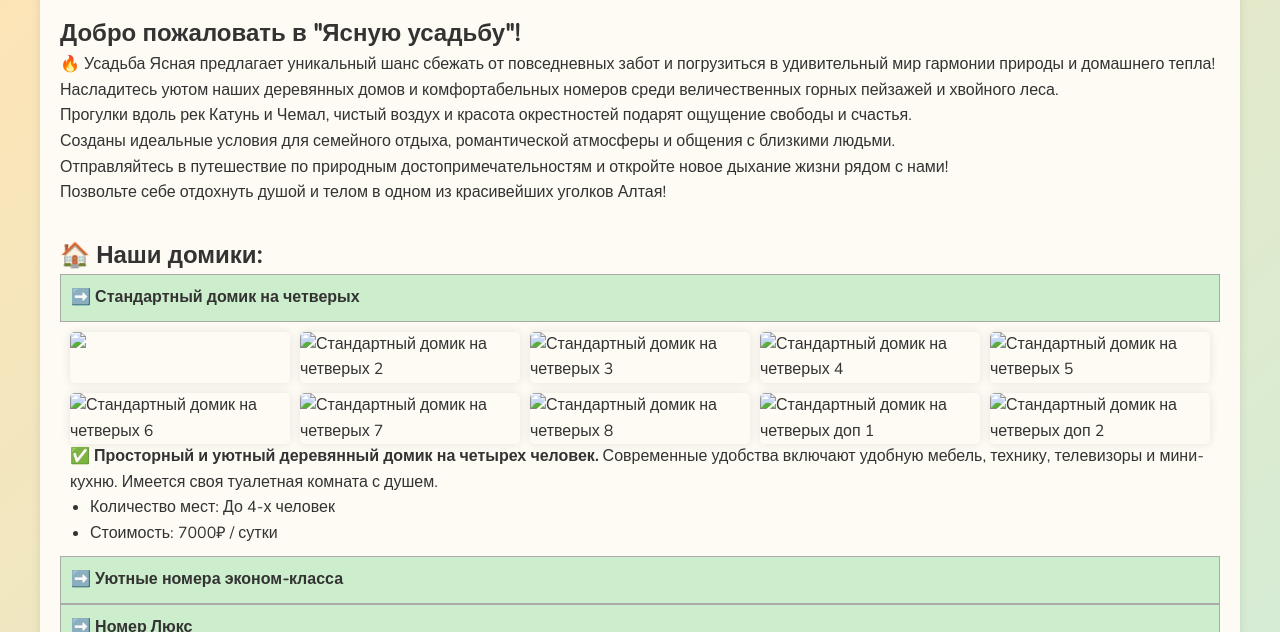
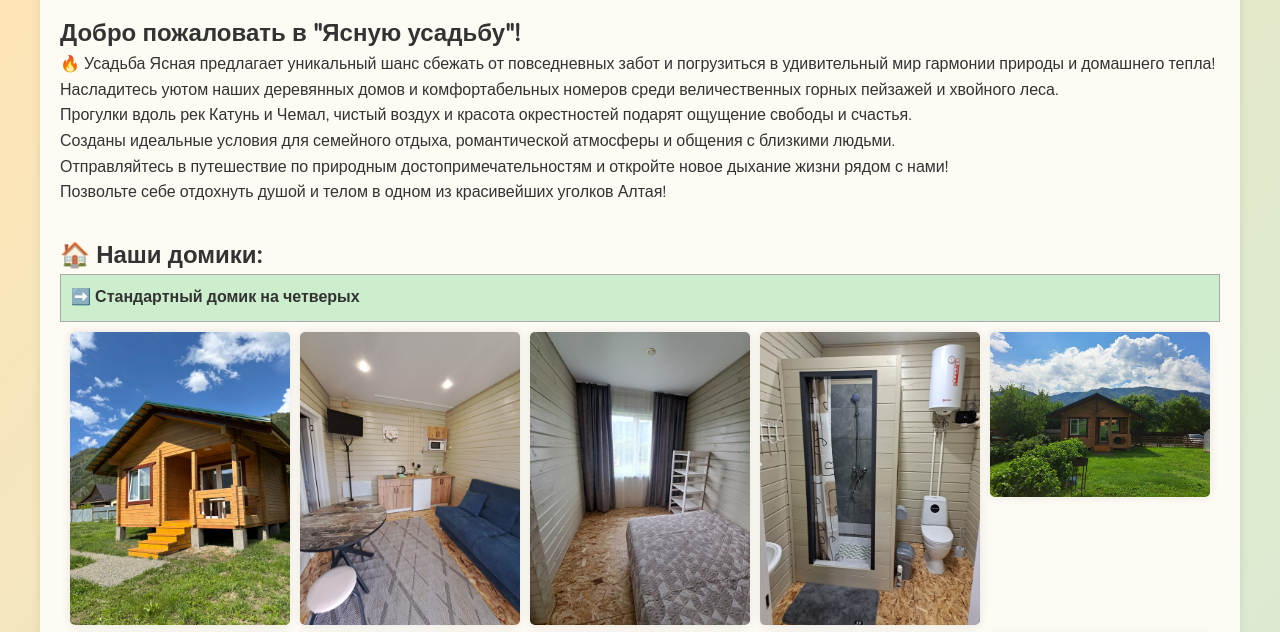
Before and after one commit to Aleksey1488cherep/sitetest, a plain HTML site: page index.html in a window 1280 px wide. Both pictures are taken after a click on the element "➡️ Стандартный домик на четверых". Shown: the part 113-745 px from the top of the page. Drawn offline with nearby package versions, Linux system fonts and the light colour scheme.

Commit message:
Update index.html

```diff
--- a/index.html
+++ b/index.html
@@ -149,16 +149,16 @@
         <div class="accordion active">➡️ Стандартный домик на четверых</div>
         <div class="panel">
             <div class="photos-container">
-                <img src="resources/standart1">
-                <img src="resources/standart2" alt="Стандартный домик на четверых 2">
-                <img src="resources/standart3" alt="Стандартный домик на четверых 3">
-                <img src="resources/standart4" alt="Стандартный домик на четверых 4">
-                <img src="resources/standart5" alt="Стандартный домик на четверых 5">
-                <img src="resources/standart6" alt="Стандартный домик на четверых 6">
-                <img src="resources/standart7" alt="Стандартный домик на четверых 7">
-                <img src="resources/standart8" alt="Стандартный домик на четверых 8">
-                <img src="resources/standart9" alt="Стандартный домик на четверых доп 1">
-                <img src="resources/standart10" alt="Стандартный домик на четверых доп 2">
+                <img src="resources/standart1.jpg">
+                <img src="resources/standart2.jpg" alt="Стандартный домик на четверых 2">
+                <img src="resources/standart3.jpg" alt="Стандартный домик на четверых 3">
+                <img src="resources/standart4.jpg" alt="Стандартный домик на четверых 4">
+                <img src="resources/standart5.jpg" alt="Стандартный домик на четверых 5">
+                <img src="resources/standart6.jpg" alt="Стандартный домик на четверых 6">
+                <img src="resources/standart7.jpg" alt="Стандартный домик на четверых 7">
+                <img src="resources/standart8.jpg" alt="Стандартный домик на четверых 8">
+                <img src="resources/standart9.jpg" alt="Стандартный домик на четверых доп 1">
+                <img src="resources/standart10.jpg" alt="Стандартный домик на четверых доп 2">
             </div>
             <p><strong>✅ Просторный и уютный деревянный домик на четырех человек.</strong> Современные удобства включают удобную мебель, технику, телевизоры и мини-кухню. Имеется своя туалетная комната с душем.</p>
             <ul style="list-style-type: disc; padding-left: 20px;">
@@ -169,11 +169,11 @@
         <div class="accordion">➡️ Уютные номера эконом-класса</div>
         <div class="panel">
             <div class="photos-container">
-                <img src="resources/yut1" alt="Эконом-класс 1">
-                <img src="resources/yut2" alt="Эконом-класс 2">
-                <img src="resources/yut3" alt="Эконом-класс 3">
-                <img src="resources/yut4" alt="Эконом-класс доп 1">
-                <img src="resources/yut5" alt="Эконом-класс доп 2">
+                <img src="resources/yut1.jpg" alt="Эконом-класс 1">
+                <img src="resources/yut2.jpg" alt="Эконом-класс 2">
+                <img src="resources/yut3.jpg" alt="Эконом-класс 3">
+                <img src="resources/yut4.jpg" alt="Эконом-класс доп 1">
+                <img src="resources/yut5.jpg" alt="Эконом-класс доп 2">
             </div>
             <p><strong>📍 Уютные номера эконом-класса предлагают комфортное размещение.</strong> Расположены в отдельном корпусе, оборудованы необходимой мебелью и предоставляют отличные условия для приятного отдыха с летней кухней и видом на природу. Туалет и душ общие на три номера.</p>
             <ul style="list-style-type: disc; padding-left: 20px;">
```
